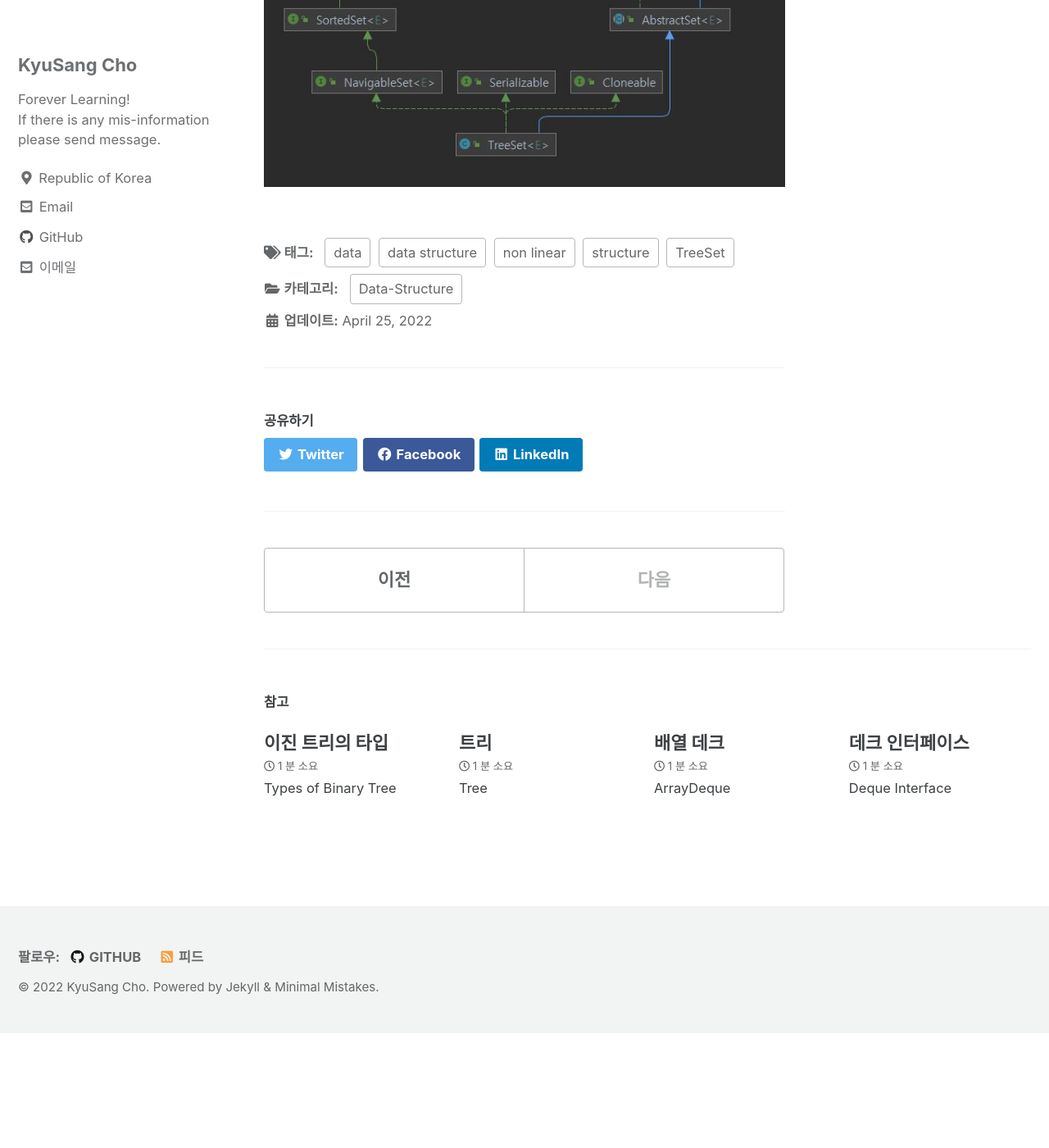
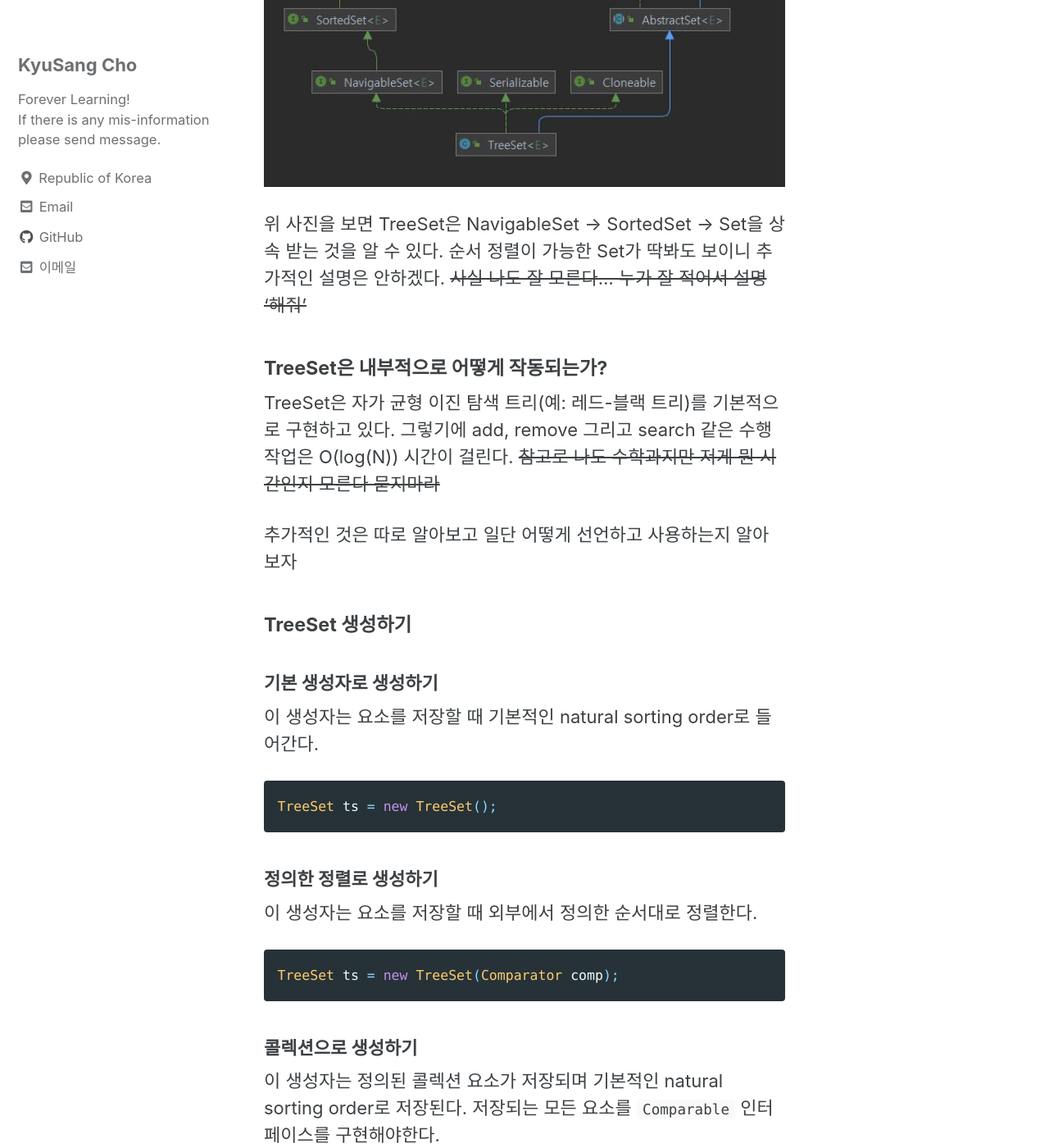
Before and after one commit to DevKS-Yet/DevKs-Yet.github.io, a Jekyll site: the page built from _posts/2022-04-25-82(data-structure6-2).md, in a window 1280 px wide and 1400 px high, scrolled down 1485 px. Shown: the whole window at 82% size. Built offline with Jekyll 4.4.1, drawn with Linux system fonts in a browser that asks for light colours; cached includes are drawn as plain includes; before the commit the page ends 2745 px from its top, so only the background shows below that; some of the changed text lies outside the part shown.

Commit message:
20220427

````diff
--- a/_posts/2022-04-25-82(data-structure6-2).md
+++ b/_posts/2022-04-25-82(data-structure6-2).md
@@ -39,3 +39,49 @@ tags:
 
 
 ![hierarchy-of-the-TreeSet](/assets/images/2022/hierarchy-of-the-TreeSet.JPG)
+
+위 사진을 보면 TreeSet은 NavigableSet -> SortedSet -> Set을 상속 받는 것을 알 수 있다.
+순서 정렬이 가능한 Set가 딱봐도 보이니 추가적인 설명은 안하겠다.
+~~사실 나도 잘 모른다... 누가 잘 적어서 설명 '해줘'~~
+
+#### TreeSet은 내부적으로 어떻게 작동되는가?
+
+TreeSet은 자가 균형 이진 탐색 트리(예: 레드-블랙 트리)를 기본적으로 구현하고 있다.
+그렇기에 add, remove 그리고 search 같은 수행 작업은 O(log(N)) 시간이 걸린다. ~~참고로 나도 수학과지만 저게 뭔 시간인지 모른다 묻지마라~~
+
+추가적인 것은 따로 알아보고 일단 어떻게 선언하고 사용하는지 알아보자
+
+#### TreeSet 생성하기
+
+###### 기본 생성자로 생성하기
+
+이 생성자는 요소를 저장할 때 기본적인 natural sorting order로 들어간다.
+
+```java
+TreeSet ts = new TreeSet();
+```
+
+###### 정의한 정렬로 생성하기
+
+이 생성자는 요소를 저장할 때 외부에서 정의한 순서대로 정렬한다.
+
+```java
+TreeSet ts = new TreeSet(Comparator comp);
+```
+
+###### 콜렉션으로 생성하기
+
+이 생성자는 정의된 콜렉션 요소가 저장되며 기본적인 natural sorting order로 저장된다. 저장되는 모든 요소를 `Comparable` 인터페이스를 구현해야한다.
+
+```java
+TreeSet ts = new TreeSet(Collection col);
+```
+
+###### SortedSet으로 생성하기
+
+이 생성자는 `SortedSet`에 있는 모든 요소를  natural sorting order로 TreeSet에 저장한다.
+사용하는 경우는 SortedSet과 TreeSet의 정렬 순서를 다르게 하고 싶어할 때 사용한다.
+
+```java
+TreeSet ts = new TreeSet(SortedSet s);
+```
````
